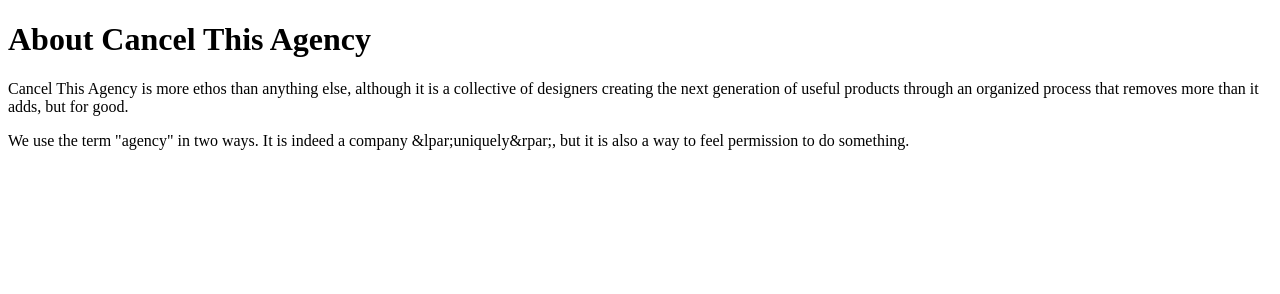
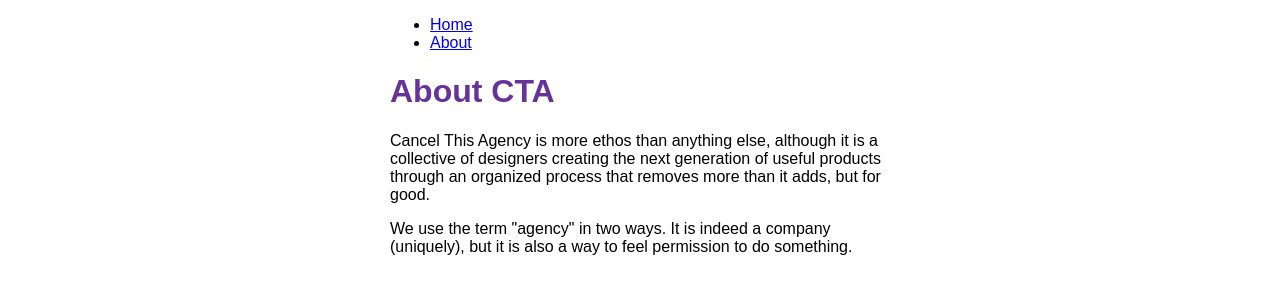
Before and after one commit to jbartenbach/da-first-gatsby-website, a Gatsby site: page /about2 in a window 1280 px wide. Built offline with nearby package versions, Linux system fonts and the light colour scheme; Gatsby itself is replaced by a stand-in of ours.

Commit message:
Added some styles. Still learning.

```diff
--- /dev/null
+++ b/src/components/layout.js
@@ -0,0 +1,36 @@
+import * as React from 'react'
+import { Link } from 'gatsby'
+import {
+    container,
+    heading,
+    navLinks,
+    navLinkItem,
+    navLinkText
+} from './layout.module.css'
+
+const Layout = ({ pageTitle, children }) => {
+  return (
+    <div className={container}>
+       <nav>
+        <ul className={navLinks}>
+          <li className={navLinkItem}>
+            <Link to="/" className={navLinkText}>
+              Home
+            </Link>
+          </li>
+          <li className={navLinkItem}>
+            <Link to="/about2" className={navLinkText}>
+              About
+            </Link>
+          </li>
+        </ul>
+      </nav>
+      <main>
+        <h1 className={heading}>{pageTitle}</h1>
+        {children}
+      </main>
+    </div>
+  )
+}
+
+export default Layout
--- /dev/null
+++ b/src/components/layout.module.css
@@ -0,0 +1,19 @@
+.container {
+    margin: auto;
+    max-width: 500px;
+    font-family: sans-serif;
+  }
+  .heading {
+    color: rebeccapurple;
+  }
+  .nav-links {
+    display: flex;
+    list-style: none;
+    padding-left: 0;
+  }
+  .nav-link-item {
+    padding-right: 2rem;
+  }
+  .nav-link-text {
+    color: black;
+  }
--- a/src/pages/about2.js
+++ b/src/pages/about2.js
@@ -1,12 +1,14 @@
 import * as React from 'react'
+import Layout from '../components/layout'
 
 const AboutPage2 = () => {
     return (
-        <main>
-            <h1>About Cancel This Agency</h1>
+        <Layout pageTitle="About CTA">
             <p>Cancel This Agency is more ethos than anything else, although it is a collective of designers creating the next generation of useful products through an organized process that removes more than it adds, but for good.</p>
-            <p>We use the term "agency" in two ways. It is indeed a company &lpar;uniquely&rpar;, but it is also a way to feel permission to do something.</p>
-        </main>
+            <p>We use the term "agency" in two ways. It is indeed a company &#40;uniquely&#41;, but it is also a way to feel permission to do something.</p>
+        </Layout>
+
+
     )
 }
 
--- a/src/pages/why.js
+++ b/src/pages/why.js
@@ -7,3 +7,5 @@ const Why = () => {
         </main>
     )
 }
+
+export default Why
```
Also changed, not shown: src/pages/about.js (+10 -9 lines), src/pages/index.js (+5 -5 lines).
